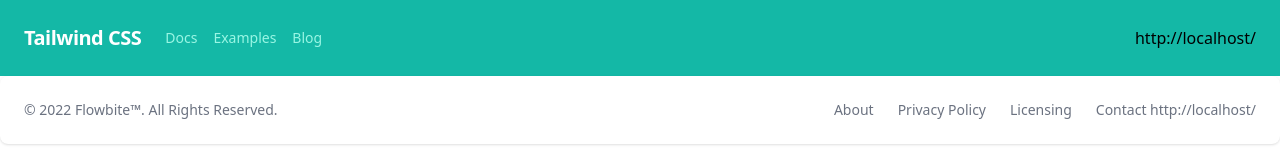
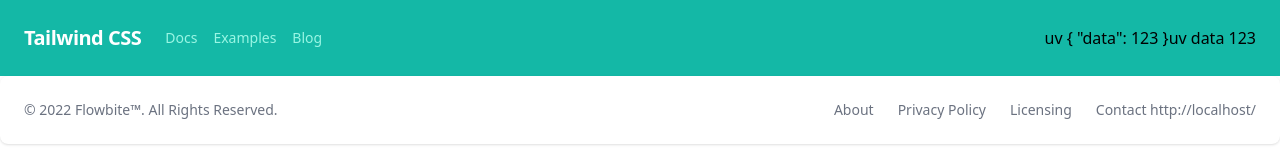
Before and after one commit to Josephmtsai/vue-source, a Vue app: page / in a window 1280 px wide. Shown: the top 160 px of the page. Built offline with nearby package versions, Linux system fonts and the light colour scheme.

Commit message:
test variable

```diff
--- a/index.html
+++ b/index.html
@@ -6,6 +6,7 @@
   <link rel="icon" href="/favicon.ico" />
   <meta name="viewport" content="width=device-width, initial-scale=1.0" />
   <title>Vite App</title>
+  <script> var uv = { data: 123 };</script>
 </head>
 
 <body>
--- a/src/components/HeaderComponent.vue
+++ b/src/components/HeaderComponent.vue
@@ -4,31 +4,59 @@
       <span class="font-semibold text-xl tracking-tight">Tailwind CSS</span>
     </div>
     <div class="block lg:hidden">
-      <button class="flex items-center px-3 py-2 border rounded text-teal-200 border-teal-400 hover:text-white hover:border-white">
-      </button>
+      <button
+        class="flex items-center px-3 py-2 border rounded text-teal-200 border-teal-400 hover:text-white hover:border-white"
+      ></button>
     </div>
     <div class="w-full block flex-grow lg:flex lg:items-center lg:w-auto">
       <div class="text-sm lg:flex-grow">
-        <a href="https://flowbite.com" class="block mt-4 lg:inline-block lg:mt-0 text-teal-200 hover:text-white mr-4"> Docs </a>
-        <a href="https://flowbite.com" class="block mt-4 lg:inline-block lg:mt-0 text-teal-200 hover:text-white mr-4"> Examples </a>
-        <a href="https://flowbite.com" class="block mt-4 lg:inline-block lg:mt-0 text-teal-200 hover:text-white"> Blog </a>
+        <a
+          href="https://flowbite.com"
+          class="block mt-4 lg:inline-block lg:mt-0 text-teal-200 hover:text-white mr-4"
+        >
+          Docs
+        </a>
+        <a
+          href="https://flowbite.com"
+          class="block mt-4 lg:inline-block lg:mt-0 text-teal-200 hover:text-white mr-4"
+        >
+          Examples
+        </a>
+        <a
+          href="https://flowbite.com"
+          class="block mt-4 lg:inline-block lg:mt-0 text-teal-200 hover:text-white"
+        >
+          Blog
+        </a>
       </div>
-      <div>
-        {{ url }}
-      </div>
+      <div>uv {{ outSideVariable }}</div>
+      <div>uv data {{ outSideNumber }}</div>
     </div>
   </nav>
 </template>
 <script>
+import { ref, watch, watchEffect } from 'vue';
 export default {
-  created() {
-    this.url = location.href;
-  },
-  data() {
+  name: 'HelloWorld',
+  setup() {
+    const outSideNumber = ref(uv ? uv.data : 0);
+    const outSideVariable = ref(uv);
+    const url = ref(location.href);
+    watch(outSideVariable, (newValue, oldValue) => {
+      console.log('watch outSideVariable', newValue, oldValue);
+    });
+
+    watch(outSideVariable, (newValue, oldValue) => {
+      console.log('watch outSideNumber', newValue, oldValue);
+    });
+    watchEffect(() => {
+      console.log('watchEffect', outSideVariable.value, outSideNumber.value);
+    });
     return {
-      url: '',
+      outSideNumber,
+      url,
+      outSideVariable,
     };
   },
-  name: 'HeaderComponent',
 };
 </script>
```
